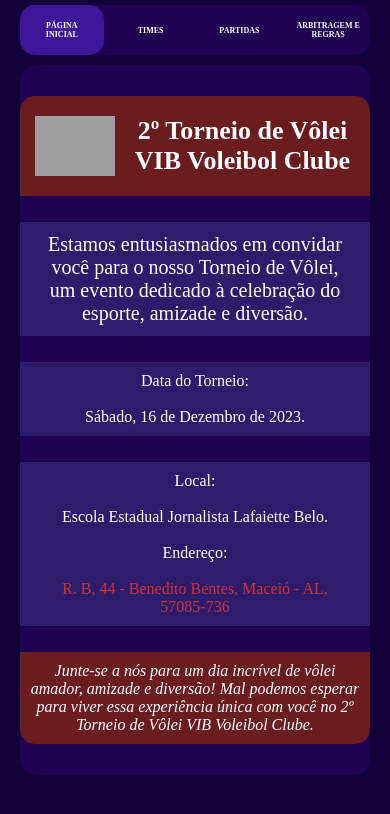
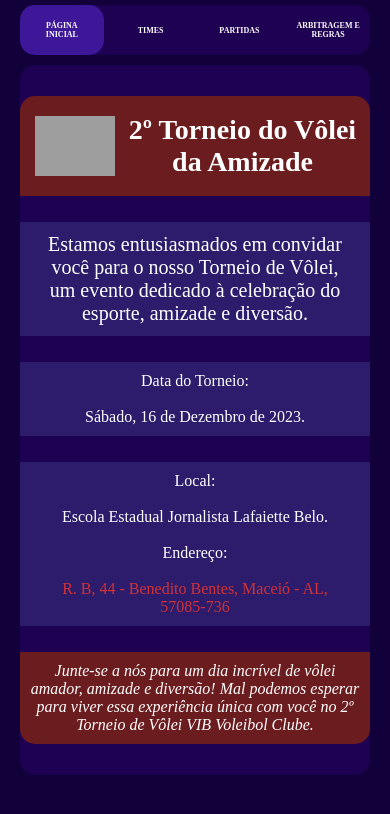
Before and after one commit to Er4ld0/Torneio, a plain HTML site: page index.html in a window 390 px wide. Drawn offline with Linux system fonts and the light colour scheme; grey boxes are pictures that could not be loaded; a web font is replaced by a local one.

Commit message:
git commit -m

```diff
--- a/css/responsive-mobile.css
+++ b/css/responsive-mobile.css
@@ -114,7 +114,7 @@
         }
 
         .home__page__header>h1 {
-            font-size: 26px;
+            font-size: 28px;
         }
 
         .home__page__text {
--- a/index.html
+++ b/index.html
@@ -4,7 +4,7 @@
 <head>
     <meta charset="UTF-8">
     <meta name="viewport" content="width=device-width, initial-scale=1.0">
-    <title>2º Torneio de Vôlei VIB Voleibol Clube</title>
+    <title>2º Torneio do Vôlei da Amizade</title>
     <link rel="shortcut icon" href="images/favicon.png" type="image/x-icon">
     <link rel="stylesheet" href="css/style.css">
     <link rel="stylesheet" href="css/responsive.css">
@@ -27,7 +27,7 @@
             <div class="home__page">
                 <div class="home__page__header">
                     <img src="images/new-logo22.png" alt="" class="logo__banner">
-                    <h1>2º Torneio de Vôlei VIB Voleibol Clube</h1>
+                    <h1>2º Torneio do Vôlei da Amizade</h1>
                 </div>
 
                 <div class="home__page__text">
```
